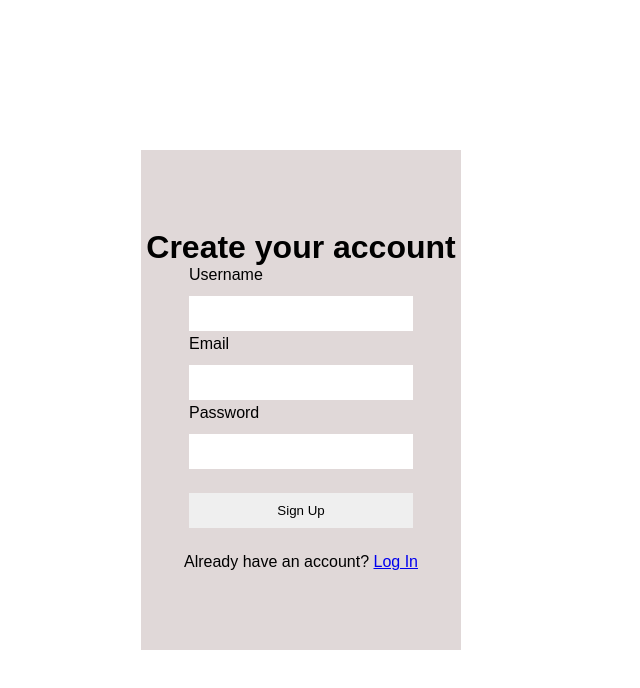
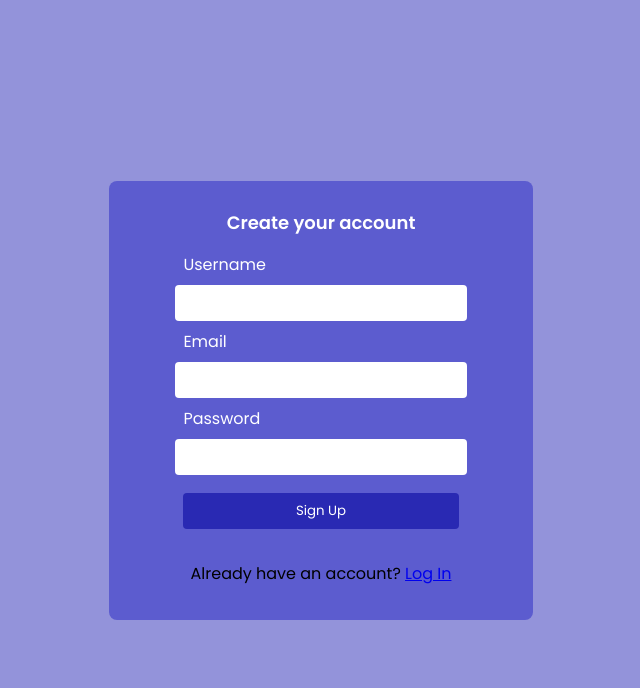
Before and after one commit to Charles-Mc-Vigo/Node-js-projects, a website: page public/signup.html in a window 1280 px wide. Shown: the whole page, without its empty margins (339-979 px from the left). Drawn offline with Linux system fonts and the light colour scheme.

Commit message:
re-designing of the interface

```diff
--- a/public/signup.html
+++ b/public/signup.html
@@ -3,57 +3,88 @@
 <head>
     <meta charset="UTF-8">
     <meta name="viewport" content="width=device-width, initial-scale=1.0">
+    <link rel="preconnect" href="https://fonts.googleapis.com">
+<link rel="preconnect" href="https://fonts.gstatic.com" crossorigin>
+<link href="https://fonts.googleapis.com/css2?family=Poppins:ital,wght@0,100;0,200;0,300;0,400;0,500;0,600;0,700;0,800;0,900;1,100;1,200;1,300;1,400;1,500;1,600;1,700;1,800;1,900&display=swap" rel="stylesheet">
     <title>Sign Up - page</title>
     <style>
         *{
             margin: 0;
             padding: 0;
-            font-family: sans-serif;
-            box-sizing: border-box;
+            font-family: 'Poppins',sans-serif;
         }
 
         body{
+            height: 100vh;
             display: flex;
-            height: 100vh;
+            align-items: center;
             justify-content: center;
-            align-items: center;
+            background-color: rgb(147, 147, 218);
+            flex-direction: column;
         }
         main{
-            display: flex;
-            height: 500px;
-            width: 25%;
-            align-items: center;
-            justify-content: center;
-            flex-direction: column;
-            background-color: #68414134;
+            width: 30%;
+            padding: 30px;
         }
-
+        header{
+            color: #fff;
+            font-weight: 600;
+            font-size: 18px;
+            padding: 8px 0;
+        }
+        .container{
+            position: relative;
+            text-align: center;
+            width: 100%;
+            background-color: rgb(92, 92, 207);
+            padding: 20px;
+            border-radius: 8px;
+        }
         form{
             display: flex;
             flex-direction: column;
-            gap: 4px;
-            width: 70%;
+            align-items: center;
+            padding: 0 20px;
         }
+
         input[type='text'],
         input[type='email'],
-        input[type='password'],
-        button[type='submit']{
-            padding: 10px;
-            margin-top: 8px;
+        input[type='password']{
+            position: relative;
+            width: 80%;
             border: none;
+            outline: none;
+            padding: 8px;
+            border-radius: 4px;
         }
 
-        button[type='submit']{
-            margin-top: 20px;
+        label {
+            text-align: left;
+            width: 80%;
+            padding: 8px 0;
+            color: #fff;
         }
-        main p{
-            margin-top: 25px;
+
+        button{
+            position: relative;
+            width: 80%;
+            background-color: rgb(41, 41, 179);
+            color: #fff;
+            padding: 8px 4px;
+            margin: 18px 0;
+            border: none;
+            border-radius: 4px;
+        }
+
+        #form-p{
+            margin: 14px 0;
         }
     </style>
 </head>
 <body>
     <main>
-        <h1>Create your account</h1>
+        <div class="container">
+            <header>Create your account</header>
             <form action="/signup" method="post">
                 <label for="username">Username</label>
                 <input type="text" name="username" required>
@@ -63,8 +94,8 @@
                 <input type="password" name="password" required>
                 <button type="submit">Sign Up</button>
             </form>
-
-        <p>Already have an account? <a href="login.html">Log In</a></p>
+            <p id="form-p">Already have an account? <a href="login.html">Log In</a></p>
+        </div>
     </main>
 </body>
 </html>
```
Also changed, not shown: public/login.html (+54 -29 lines). Lines whose indentation alone changed are shown as unchanged.
